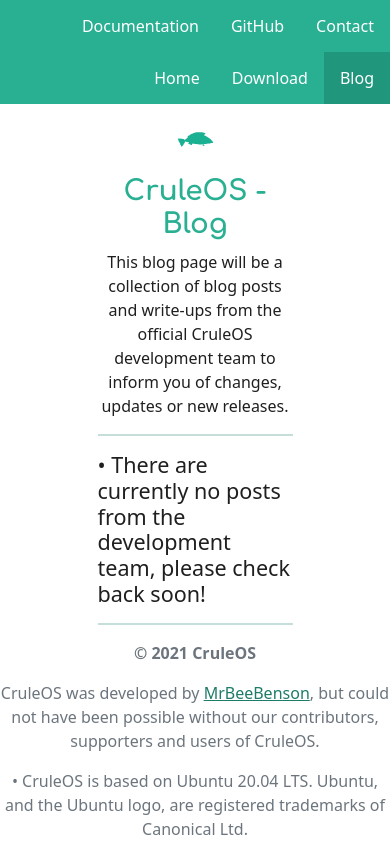
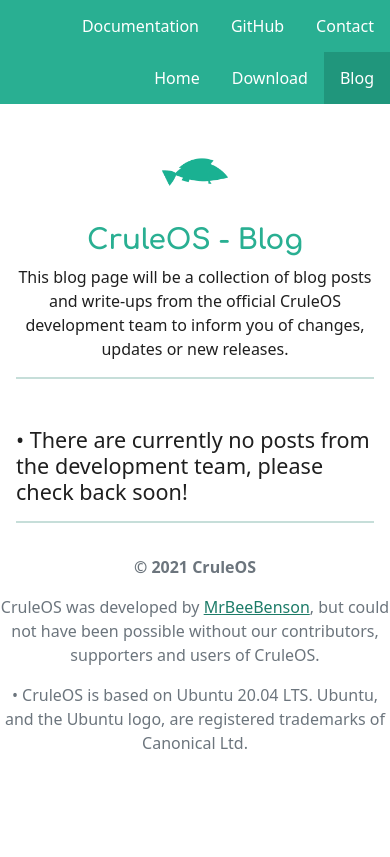
Before and after one commit to jakkaCollins/cruleos.github.io, a plain HTML site: page blog/index.html in a window 390 px wide. Drawn offline with nearby package versions, Linux system fonts and the light colour scheme.

Commit message:
Add files via upload

```diff
--- a/css/style.css
+++ b/css/style.css
@@ -104,3 +104,18 @@
   tr:nth-child(even) {
     background-color: #dddddd;
   }
+
+/* Mobile optimisations */
+@media only screen and (max-width: 1026px) {
+
+    #content {
+        width: 100%;
+        padding: 16px;
+    }
+
+    #splash {
+        width: 100%;
+        padding: 16px;
+    }
+
+}
```
